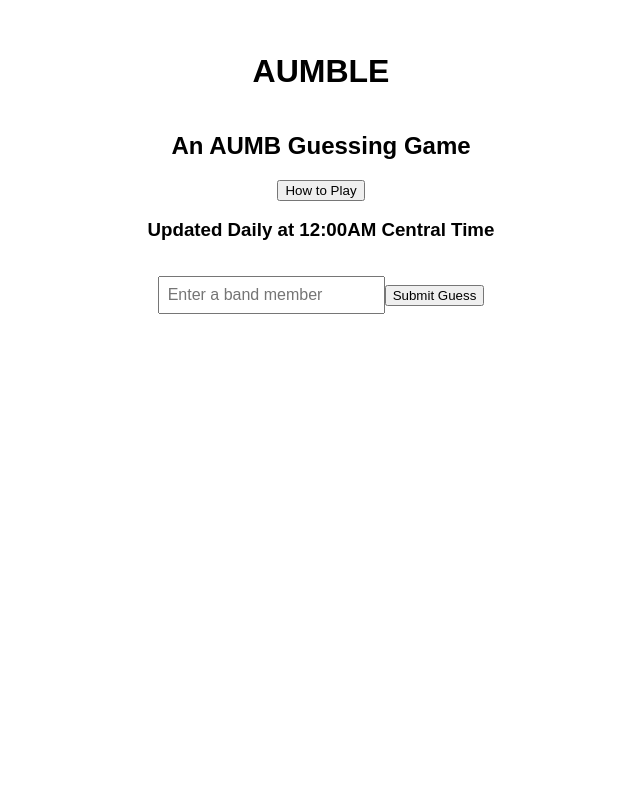
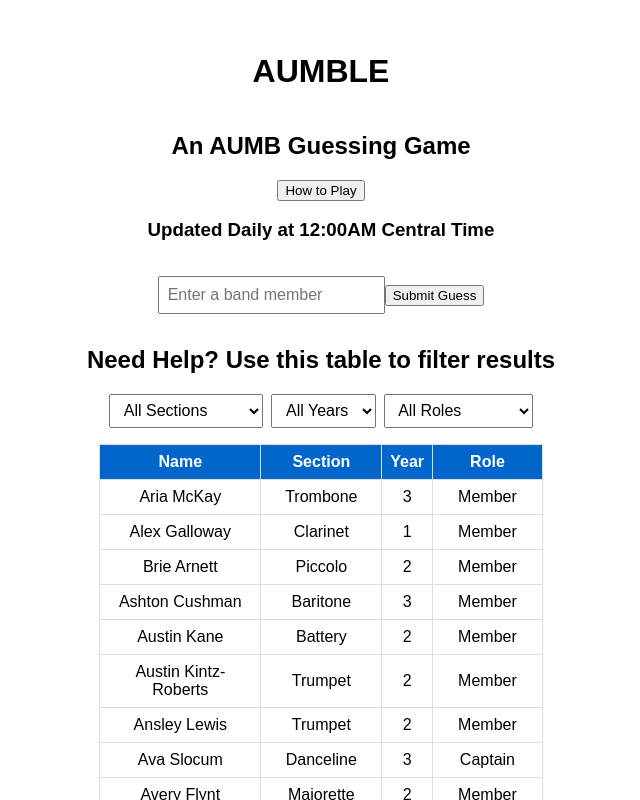
Before and after one commit to CarterWilliams2/AUMB-Guessing-Game, a React (Vite) app: page / in a window 1280 px wide. Shown: the top 800 px of the page, without its empty margins (319-959 px from the left). Built offline with nearby package versions, Linux system fonts and the light colour scheme.

Commit message:
add reference table logic and styling

```diff
--- a/src/Game.css
+++ b/src/Game.css
@@ -14,3 +14,38 @@ th, td {
 th {
   background-color: #f2f2f2;
 }
+
+.reference-table {
+  margin-top: 2rem;
+  text-align: center;
+}
+
+.reference-table .filters {
+  display: flex;
+  justify-content: center;
+  gap: 0.5rem;
+  margin-bottom: 1rem;
+}
+
+.reference-table select {
+  padding: 0.4rem 0.6rem;
+  font-size: 1rem;
+}
+
+.reference-table table {
+  margin: 0 auto;
+  border-collapse: collapse;
+  width: 90%;
+  max-width: 700px;
+}
+
+.reference-table th,
+.reference-table td {
+  border: 1px solid #ddd;
+  padding: 0.5rem;
+}
+
+.reference-table th {
+  background-color: #0066cc;
+  color: white;
+}
--- a/src/Game.tsx
+++ b/src/Game.tsx
@@ -6,6 +6,7 @@ import members from "./members.json";
 import useDebounce from "./hooks/useDebounce";
 import { makeWinMessage } from "./utils/makeWinMessage";
 import { getDailyMember } from "./utils/getDailyMember";
+import { sections, years, roles } from "./utils/constants";
 
 function Game() {
   const [guess, setGuess] = useState("");
@@ -16,6 +17,17 @@ function Game() {
   const debouncedGuess = useDebounce(guess, 200);
   const [error, setError] = useState("");
   let winMessage: string = "";
+  const [filterSection, setFilterSection] = useState("");
+  const [filterYear, setFilterYear] = useState("");
+  const [filterRole, setFilterRole] = useState("");
+
+  const filteredTableMembers = allMembers.filter((m) => {
+    return (
+      (filterSection === "" || m.section === filterSection) &&
+      (filterYear === "" || m.year === filterYear) &&
+      (filterRole === "" || m.role === filterRole)
+    );
+  });
 
   const secretMember: Guess = getDailyMember(members);
 
@@ -123,6 +135,69 @@ function Game() {
           </tbody>
         </table>
       )}
+
+      <div className="reference-table">
+        <h2>Need Help? Use this table to filter results</h2>
+
+        <div className="filters">
+          <select
+            value={filterSection}
+            onChange={(e) => setFilterSection(e.target.value)}
+          >
+            <option value="">All Sections</option>
+            {sections.map((s) => (
+              <option key={s} value={s}>
+                {s}
+              </option>
+            ))}
+          </select>
+
+          <select
+            value={filterYear}
+            onChange={(e) => setFilterYear(e.target.value)}
+          >
+            <option value="">All Years</option>
+            {years.map((y) => (
+              <option key={y} value={y}>
+                {y}
+              </option>
+            ))}
+          </select>
+
+          <select
+            value={filterRole}
+            onChange={(e) => setFilterRole(e.target.value)}
+          >
+            <option value="">All Roles</option>
+            {roles.map((r) => (
+              <option key={r} value={r}>
+                {r}
+              </option>
+            ))}
+          </select>
+        </div>
+
+        <table>
+          <thead>
+            <tr>
+              <th>Name</th>
+              <th>Section</th>
+              <th>Year</th>
+              <th>Role</th>
+            </tr>
+          </thead>
+          <tbody>
+            {filteredTableMembers.map((m, i) => (
+              <tr key={i}>
+                <td>{m.name}</td>
+                <td>{m.section}</td>
+                <td>{m.year}</td>
+                <td>{m.role}</td>
+              </tr>
+            ))}
+          </tbody>
+        </table>
+      </div>
     </div>
   );
 }
```
